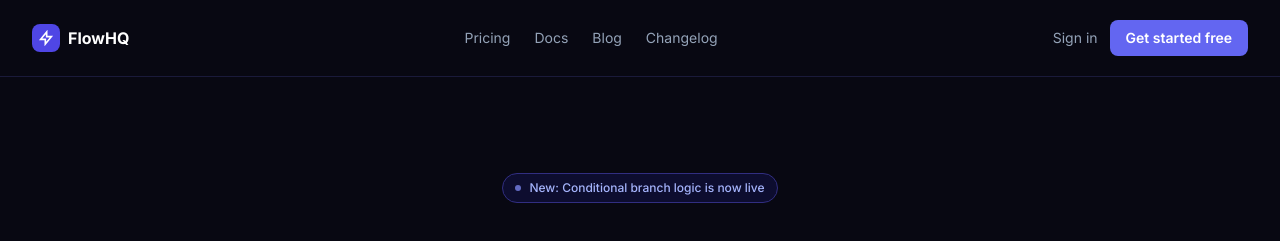
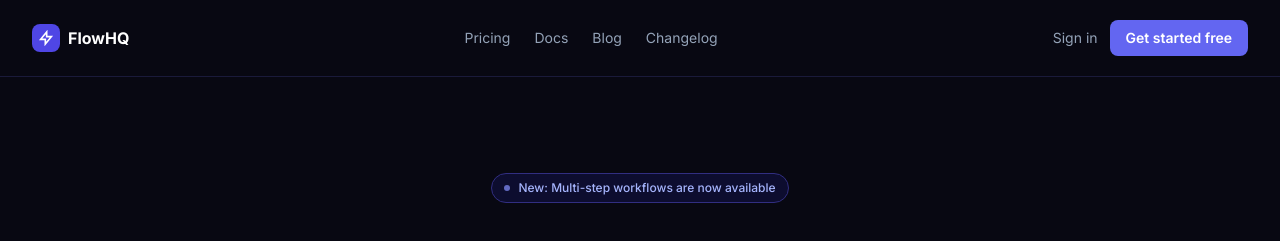
Before and after one commit to clumsyquest/flowhq-web, a Next.js app: page / in a window 1280 px wide. Shown: the top 241 px of the page. Built offline with nearby package versions, Linux system fonts and the light colour scheme.

Commit message:
test: update homepage banner text

```diff
--- a/app/page.tsx
+++ b/app/page.tsx
@@ -31,7 +31,7 @@ export default function HomePage() {
       <main className="max-w-5xl mx-auto px-8 pt-24 pb-16 text-center">
         <div className="inline-flex items-center gap-2 px-3 py-1.5 rounded-full text-xs font-medium text-indigo-300 border border-indigo-900 mb-8" style={{ background: "#0d0d2f" }}>
           <span className="w-1.5 h-1.5 rounded-full bg-indigo-400 animate-pulse" />
-          New: Conditional branch logic is now live
+          New: Multi-step workflows are now available
         </div>
         <h1 className="text-5xl md:text-6xl font-extrabold text-white leading-tight mb-6">
           Automate your team&apos;s<br />
```
